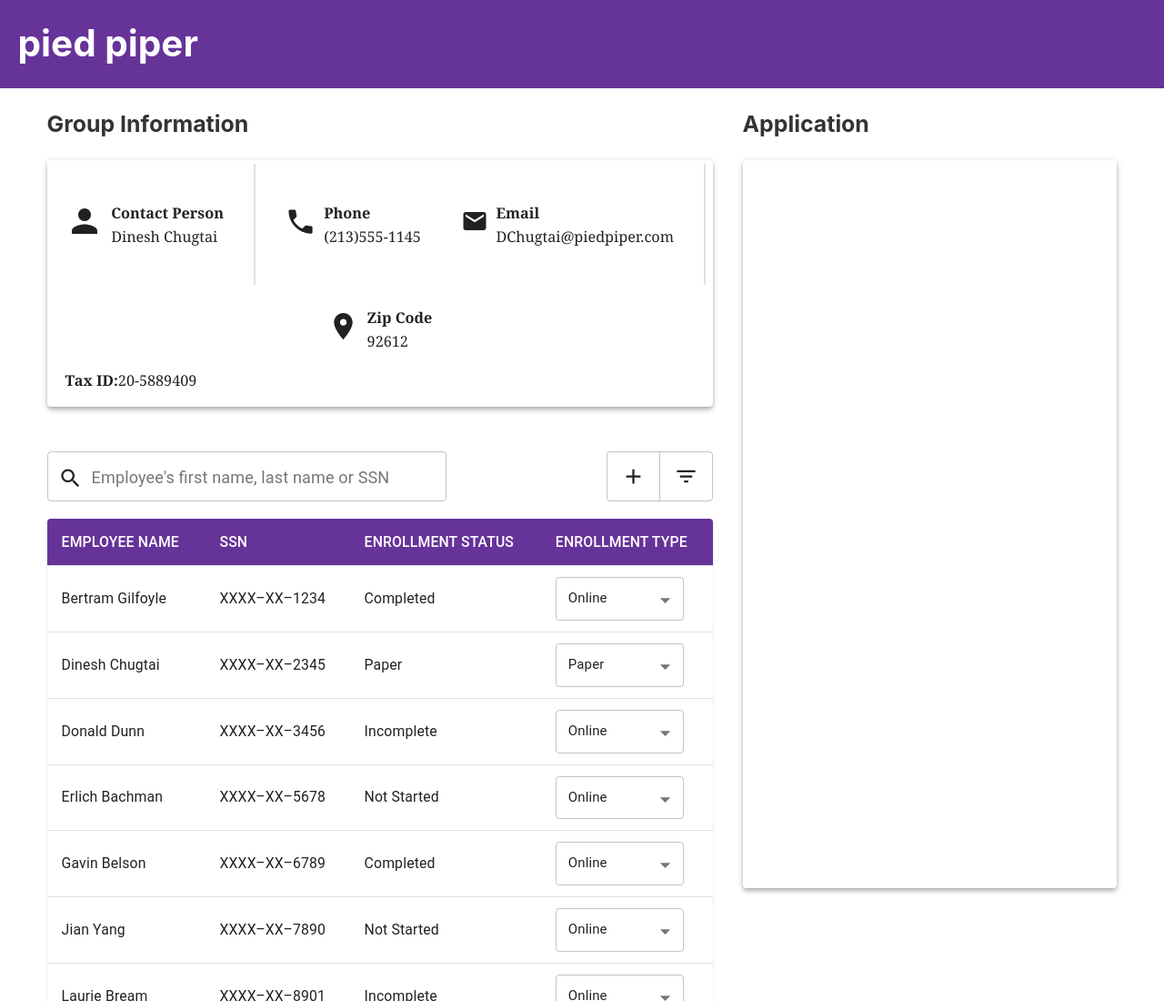
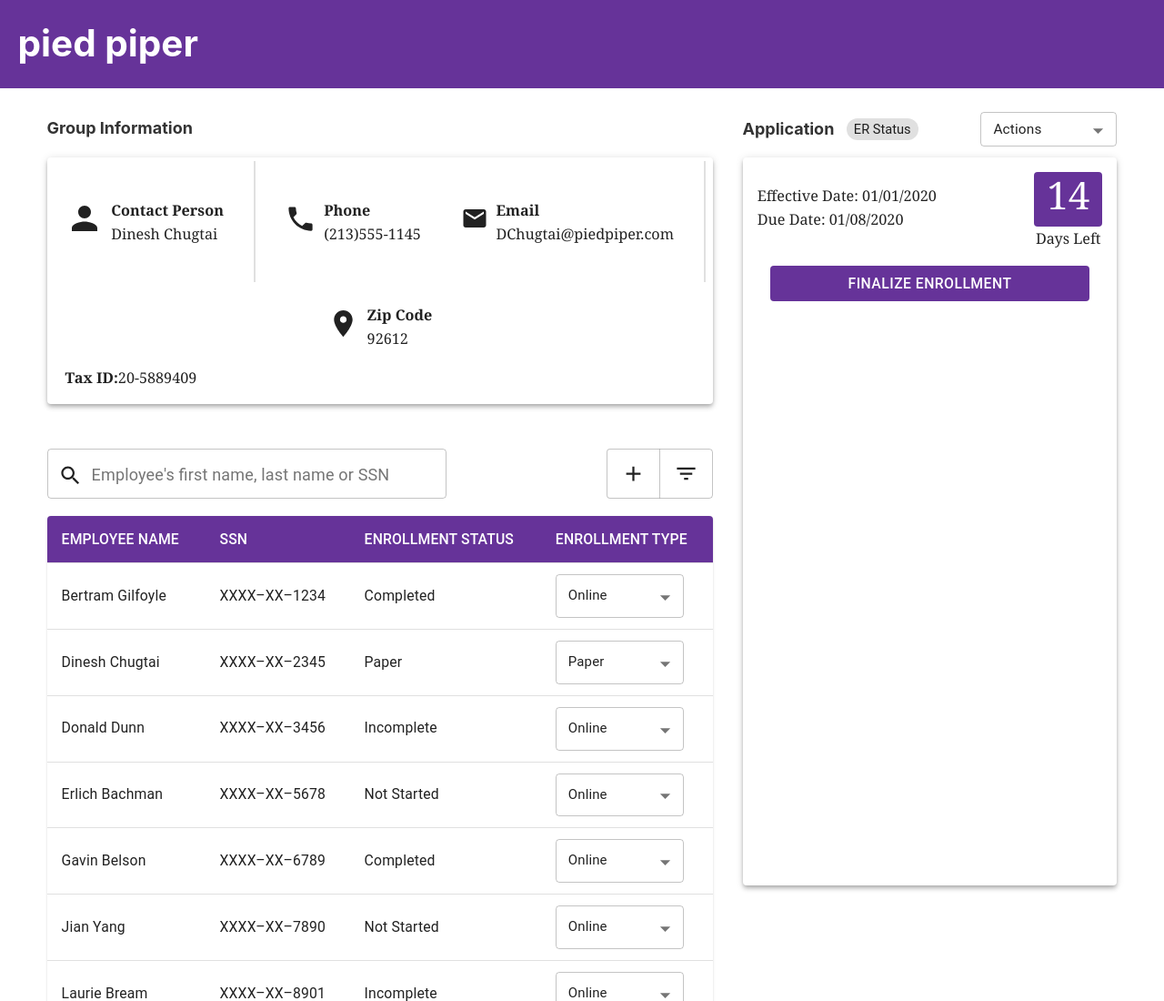
Before and after one commit to bgott/word_brown, a Gatsby site: page / in a window 1280 px wide. Shown: the top 1100 px of the page at 91% size. Built offline with nearby package versions, Linux system fonts and the light colour scheme; Gatsby itself is replaced by a stand-in of ours.

Commit message:
application card, header and button

```diff
--- a/src/assets/scss/application-card.scss
+++ b/src/assets/scss/application-card.scss
@@ -1,7 +1,75 @@
 .application-card {
     margin: 0em 0em 4em 0em;
+    .application-heaer {
+        display: flex;
+        flex-direction: row;
+        justify-content: space-between;
+        margin-bottom:0.75em;
+
+        .header-title {
+            display: flex;
+            flex-direction: row;
+
+            h4, .chip {
+                margin-top: auto;
+                margin-bottom: auto;
+                margin-right: 0.75em;
+            }
+        }
+        .header-actions {
+            .MuiFormControl-root {
+                width:150px;
+                .MuiInputBase-root {
+                    font-size: 95%;
+                }
+                .MuiOutlinedInput-input {
+                    padding-top: 10px;
+                    padding-bottom: 10px;
+                }
+            }
+        }
+    }
 }
 
 .app-card {
+    .card-header {
+        display: flex;
+        flex-direction: row;
+        justify-content: space-between;
+        padding:1em;
+        .header-left {
+            display: flex;
+            flex-direction: column;
+            padding-top:0.75em;
+        }
+        .header-right {
+            text-align: center;
+            .paper {
+                background-color: rebeccapurple;
+                color: white;
+                height:60px;
+                width:75px;
+                text-align: center;
+                .days-left-data {
+                    font-size:42px;
+                    margin-top: 12px;
+                }
+                .days-left-label {
+                    text-align: center;
+                }
+            }
+        }
+    }
+    .card-body {
+        .button-container {
+            width: 85%;
+            margin-left: auto;
+            margin-right: auto;
+            .MuiButtonBase-root {
+                background-color: rebeccapurple;
+                color: white;
+            }
+        }
+    }
     height: 800px;
 }
--- a/src/assets/scss/contact-card.scss
+++ b/src/assets/scss/contact-card.scss
@@ -1,5 +1,8 @@
 .contact-section {
-    margin: 0em 2em 3em 0em;
+    margin: 0.5em 2em 3em 0em;
+    h4 {
+        margin-bottom: 1.25em;
+    }
     .row {
         padding: 1em 0em;
         display: flex;
--- a/src/components/application-card.js
+++ b/src/components/application-card.js
@@ -1,12 +1,51 @@
 import React from 'react'
 import Card from '@material-ui/core/Card';
+import Chip from '@material-ui/core/Chip';
+import FormControl from '@material-ui/core/FormControl';
+import Select from '@material-ui/core/Select';
+import MenuItem from '@material-ui/core/MenuItem';
+import Button from '@material-ui/core/Button';
+import Stepper from '@material-ui/core/Stepper';
+import Step from '@material-ui/core/Step';
 
 const ApplicationCard = () => (
     <>
         <div className="application-card">
-            <h3>Application</h3>
+            <div className="application-heaer">
+                <div className="header-title">
+                    <h4>Application</h4>
+                    <Chip label="ER Status" size="small" className="chip"/>
+                </div>
+                <div className="header-actions">
+                    <FormControl variant="outlined">
+                        <Select value="Actions" className="type-select">
+                            <MenuItem value="Actions">Actions</MenuItem>
+                        </Select>
+                    </FormControl>
+                </div>
+            </div>
             <Card elevation="4" className="app-card">
-                <div className="pee">
+                <div className="card-header">
+                    <div className="header-left">
+                        <div className="date-effective">Effective Date: 01/01/2020</div>
+                        <div className="date-due">Due Date: 01/08/2020</div>
+                    </div>
+                    <div className="header-right">
+                        <Card elevation="0" className="paper">
+                            <div className="days-left-data">14</div>
+                        </Card>
+                        <div className="days-left-label">Days Left</div>
+                    </div>
+                </div>
+                <div className="card-body">
+                    <div className="button-container">
+                        <Button
+                            variant="contained"
+                            disableElevation fullWidth="true"
+                            color="rebeccapurple">
+                            Finalize Enrollment
+                        </Button>
+                    </div>
                 </div>
             </Card>
         </div>
--- a/src/components/contact-card.js
+++ b/src/components/contact-card.js
@@ -10,7 +10,7 @@
 const ContactCard = () => (
     <>
         <div className="contact-section">
-            <h3>Group Information</h3>
+            <h4>Group Information</h4>
             <Card elevation="4" className="card">
                 <div className="row">
                     <Grid container spacing="3" direction="row" justify="space-evenly" alignItems="center">
@@ -20,12 +20,8 @@
                                     <UserIcon style={{fontSize:42}}/>
                                 </div>
                                 <div className="data">
-                                    <div className="contact-field-title">
-                                        Contact Person
-                                    </div>
-                                    <div className="contact-field-value">
-                                        Dinesh Chugtai
-                                    </div>
+                                    <div className="contact-field-title">Contact Person</div>
+                                    <div className="contact-field-value">Dinesh Chugtai</div>
                                 </div>
                             </div>
                         </Grid>
@@ -36,12 +32,8 @@
                                     <PhoneIcon style={{fontSize:35}}/>
                                 </div>
                                 <div className="data">
-                                    <div className="contact-field-title">
-                                        Phone
-                                    </div>
-                                    <div className="contact-field-value">
-                                        (213)555-1145
-                                    </div>
+                                    <div className="contact-field-title">Phone</div>
+                                    <div className="contact-field-value">(213)555-1145</div>
                                 </div>
                             </div>
                         </Grid>
@@ -51,12 +43,8 @@
                                     <EmailIcon style={{fontSize:30}}/>
                                 </div>
                                 <div className="data">
-                                    <div className="contact-field-title">
-                                        Email
-                                    </div>
-                                    <div className="contact-field-value">
-                                        DChugtai@piedpiper.com
-                                    </div>
+                                    <div className="contact-field-title">Email</div>
+                                    <div className="contact-field-value">DChugtai@piedpiper.com</div>
                                 </div>
                             </div>
                         </Grid>
@@ -67,12 +55,8 @@
                                     <PinIcon style={{fontSize:35}}/>
                                 </div>
                                 <div className="data">
-                                    <div className="contact-field-title">
-                                        Zip Code
-                                    </div>
-                                    <div className="contact-field-value">
-                                        92612
-                                    </div>
+                                    <div className="contact-field-title">Zip Code</div>
+                                    <div className="contact-field-value">92612</div>
                                 </div>
                             </div>
                         </Grid>
@@ -82,12 +66,8 @@
                 <div className="row">
                     <Grid container spacing="3" direction="row" justify="flex-start" alignItems="center">
                         <Grid item className="tax-section">
-                            <div className="tax-id-title">
-                                Tax ID:
-                            </div>
-                            <div className="tax-id-data">
-                                20-5889409
-                            </div>
+                            <div className="tax-id-title">Tax ID:</div>
+                            <div className="tax-id-data">20-5889409</div>
                         </Grid>
                     </Grid>
                 </div>
--- a/src/components/employee-dt.js
+++ b/src/components/employee-dt.js
@@ -13,7 +13,6 @@
 import TextField from '@material-ui/core/TextField';
 import InputAdornment from '@material-ui/core/InputAdornment';
 import SearchIcon from '@material-ui/icons/Search';
-import IconButton from '@material-ui/core/IconButton';
 import ButtonGroup from '@material-ui/core/ButtonGroup';
 import Button from '@material-ui/core/Button';
 import AddIcon from '@material-ui/icons/Add';
@@ -84,8 +83,6 @@
                                 <TableCell align="left">
                                     <FormControl variant="outlined">
                                         <Select
-                                            labelId="demo-simple-select-filled-label"
-                                            id="demo-simple-select-filled"
                                             value={row.type}
                                             className="type-select"
                                         >
--- a/src/components/layout.js
+++ b/src/components/layout.js
@@ -1,8 +1,4 @@
 import React from "react"
-import PropTypes from "prop-types"
-import Button from '@material-ui/core/Button';
-
-
 import Header from "./header"
 import ContactCard from "./contact-card"
 import ApplicationCard from "./application-card"
```
